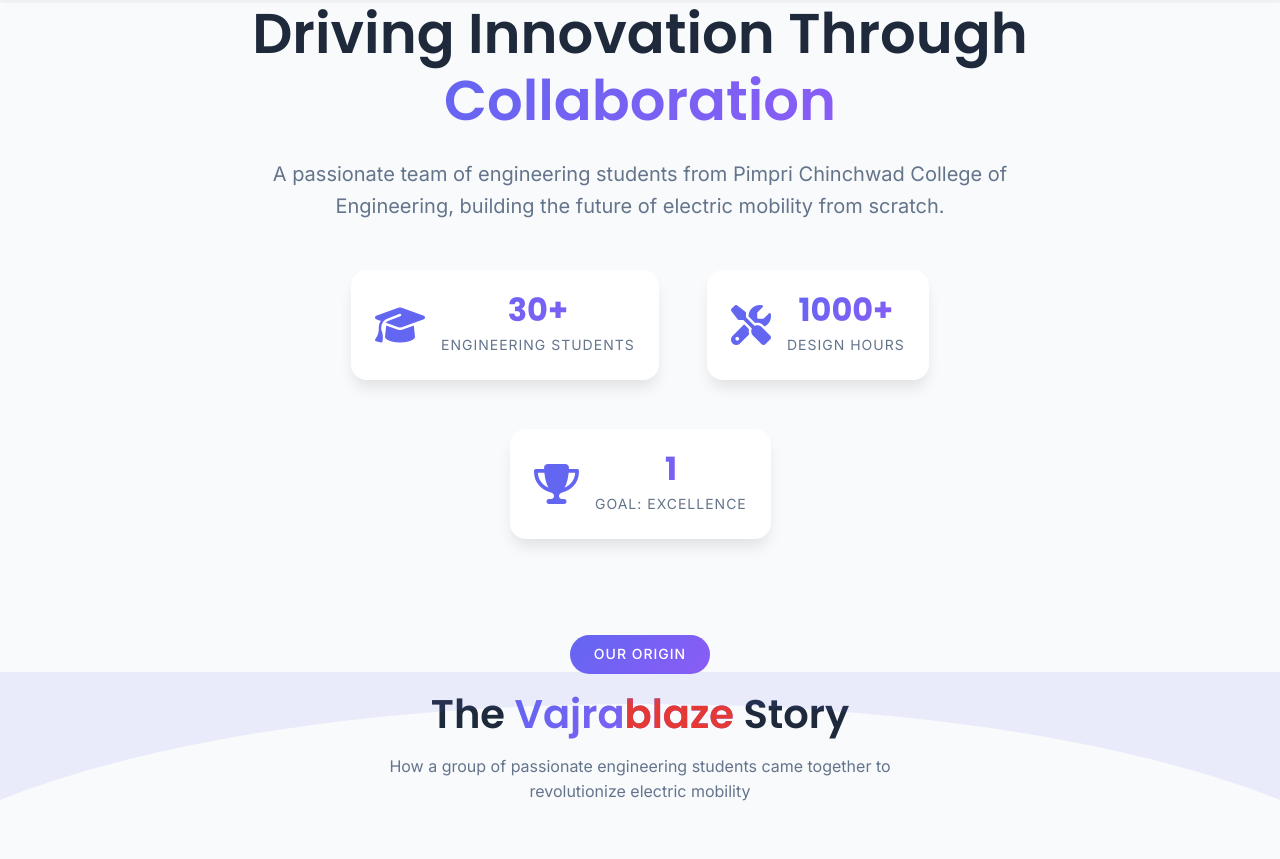
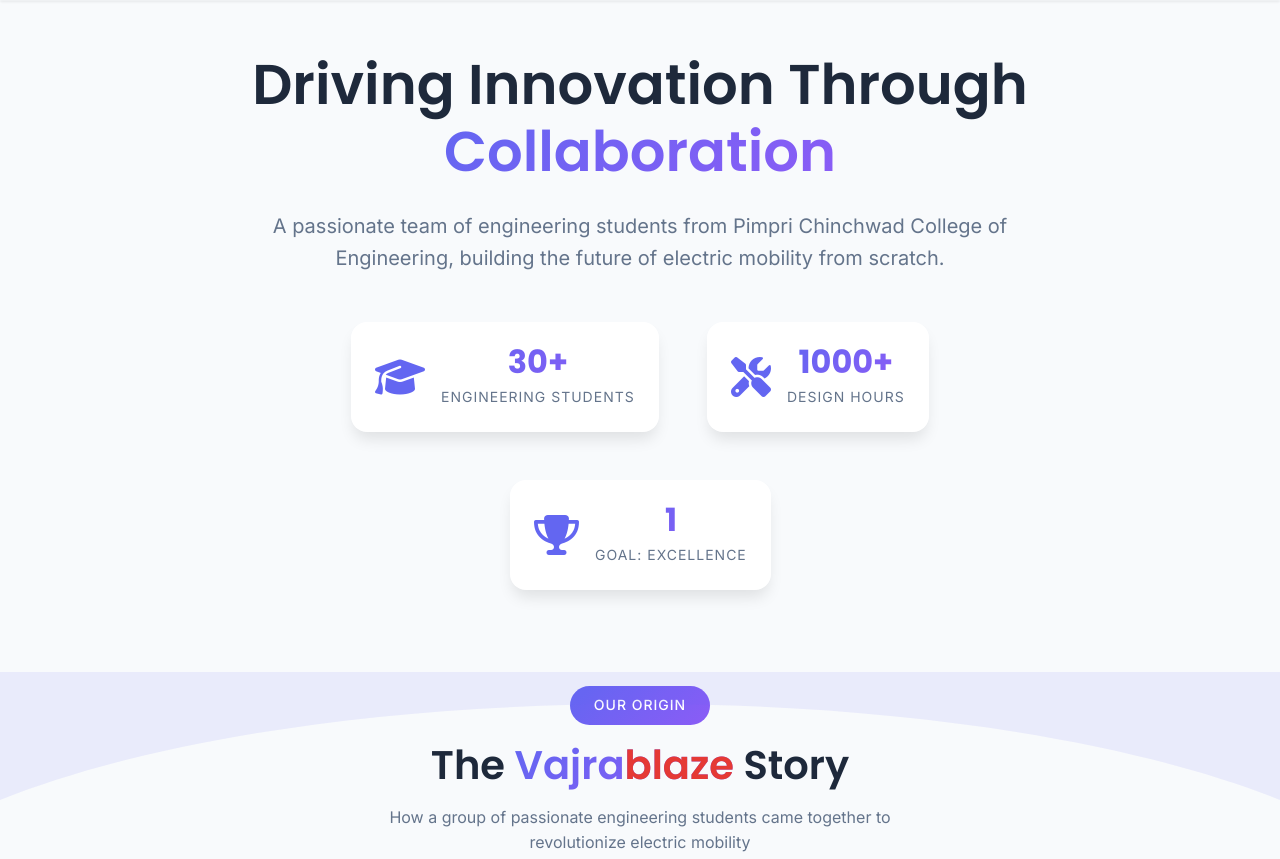
Before and after one commit to krushnasurase060-crypto/SAEEV, a plain HTML site: page about.html in a window 1280 px wide. Shown: the top 859 px of the page. Drawn offline with Linux system fonts and the light colour scheme.

Commit message:
Update about.html

```diff
--- a/about.html
+++ b/about.html
@@ -55,7 +55,7 @@
     <!-- About Hero Section -->
     <section class="about-hero">
         <div class="container">
-            <div class="about-hero-content">
+            <div class="about-hero-content"><br><br>
                 <h1 class="about-hero-title">Driving Innovation Through <span class="highlight">Collaboration</span></h1>
                 <p class="about-hero-subtitle">A passionate team of engineering students from Pimpri Chinchwad College of Engineering, building the future of electric mobility from scratch.</p>
                 <div class="about-hero-stats">
@@ -465,4 +465,5 @@
     <script src="script.js"></script>
     <script src="about.js"></script>
 </body>
+
 </html>
```
